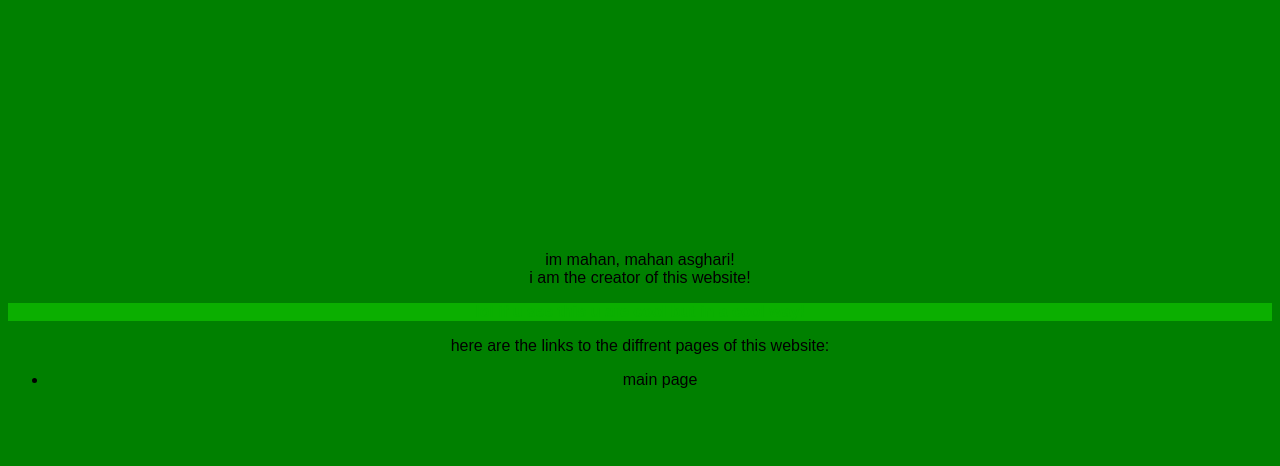
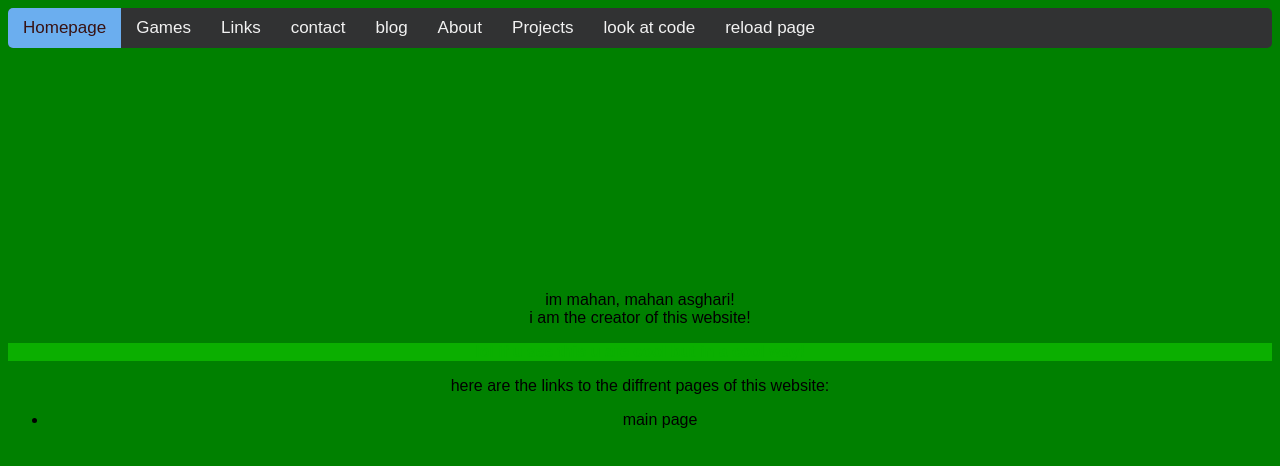
Before and after one commit to mahcoder74/mahsite, a plain HTML site: page index.html in a window 1280 px wide. Drawn offline with Linux system fonts and the light colour scheme.

Commit message:
Update index.html

```diff
--- a/index.html
+++ b/index.html
@@ -1,6 +1,17 @@
 <!DOCTYPE html>
 <html lang="en">
 <head>
+    <div class="toolbar">
+      <a class="on-this-page" href="index.html">Homepage</a>
+      <a>Games</a>
+      <a>Links</a>
+      <a>contact</a>
+      <a>blog</a>
+      <a>About</a>
+      <a>Projects</a>
+      <a href="https://github.com/mahcoder74/mahsite">look at code</a>
+      <a href="https://mahcoder74.github.io/mahsite/">reload page</a>
+    </div>
     <link href="mahan.png" rel="icon" type="image/x-icon">
     <meta charset="UTF-8">
     <meta http-equiv="X-UA-Compatible" content="IE=edge">
```
